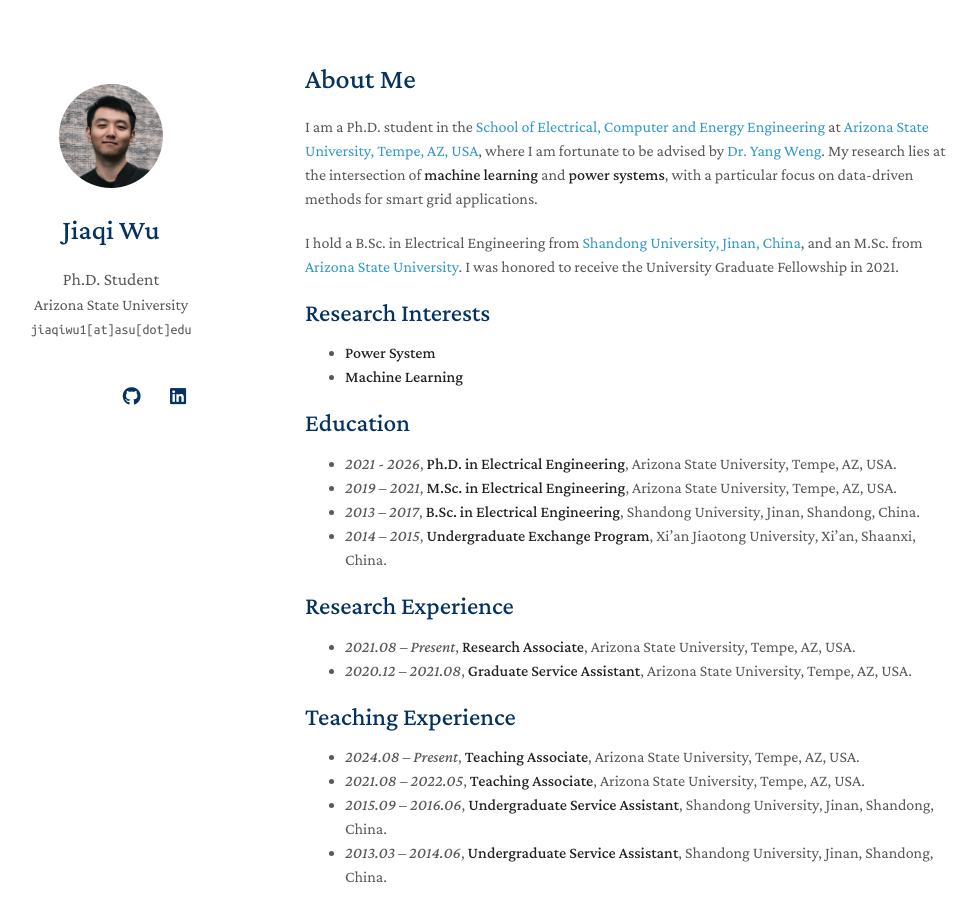
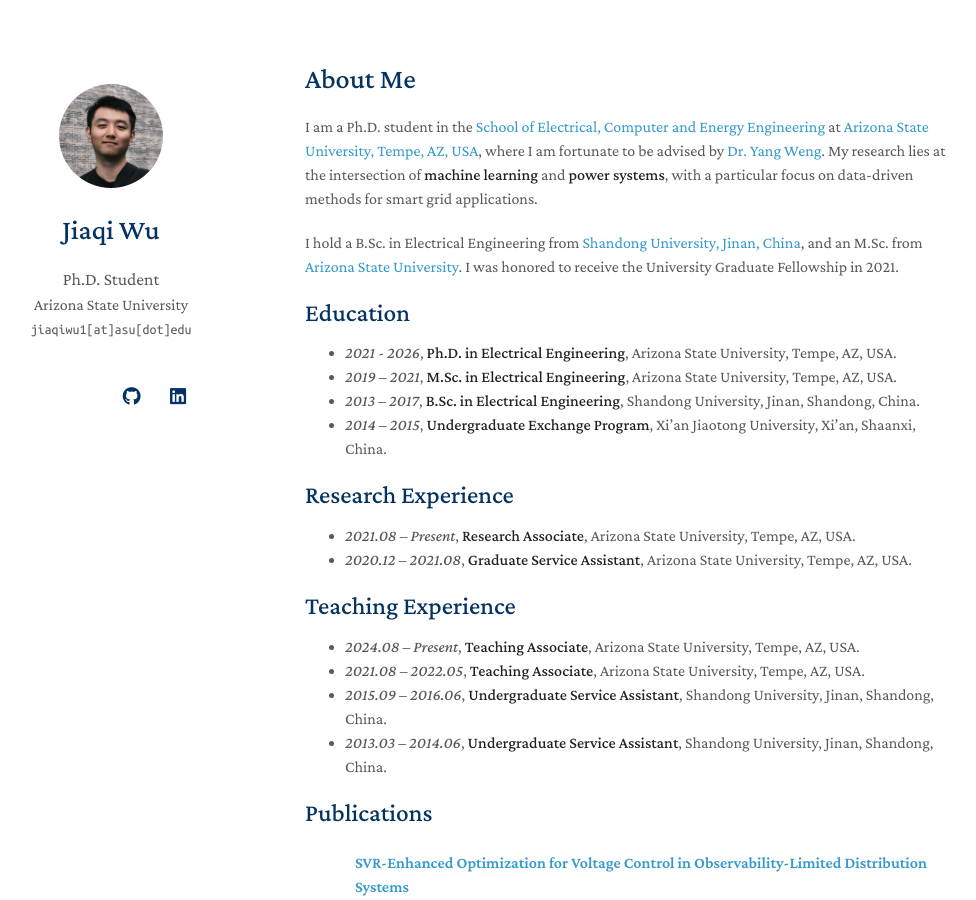
Before and after one commit to jiaqiwu1/jiaqiwu1.github.io, a Jekyll site: the page built from index.md, in a window 1280 px wide and 900 px high. Shown: the whole window, without its empty margins (165-1141 px from the left). Built offline with Jekyll 4.4.1, drawn with Linux system fonts in a browser that asks for light colours; a style sheet for code colours, icons or effects is not loaded; our own code applies the rules of GitHub Pages for plain Markdown files.

Commit message:
Remove Research Interests section from index.md for simplification

```diff
--- a/index.md
+++ b/index.md
@@ -7,11 +7,6 @@ layout: homepage
 I am a Ph.D. student in the [School of Electrical, Computer and Energy Engineering](https://ecee.engineering.asu.edu/) at [Arizona State University, Tempe, AZ, USA](https://www.asu.edu), where I am fortunate to be advised by [Dr. Yang Weng](https://www.public.asu.edu/~yweng2/). My research lies at the intersection of **machine learning** and **power systems**, with a particular focus on data-driven methods for smart grid applications.
 
 I hold a B.Sc. in Electrical Engineering from [Shandong University, Jinan, China](https://en.sdu.edu.cn), and an M.Sc. from [Arizona State University](https://www.asu.edu). I was honored to receive the University Graduate Fellowship in 2021.
-
-## Research Interests
-
-- **Power System**
-- **Machine Learning**
 
 ## Education
 
```
